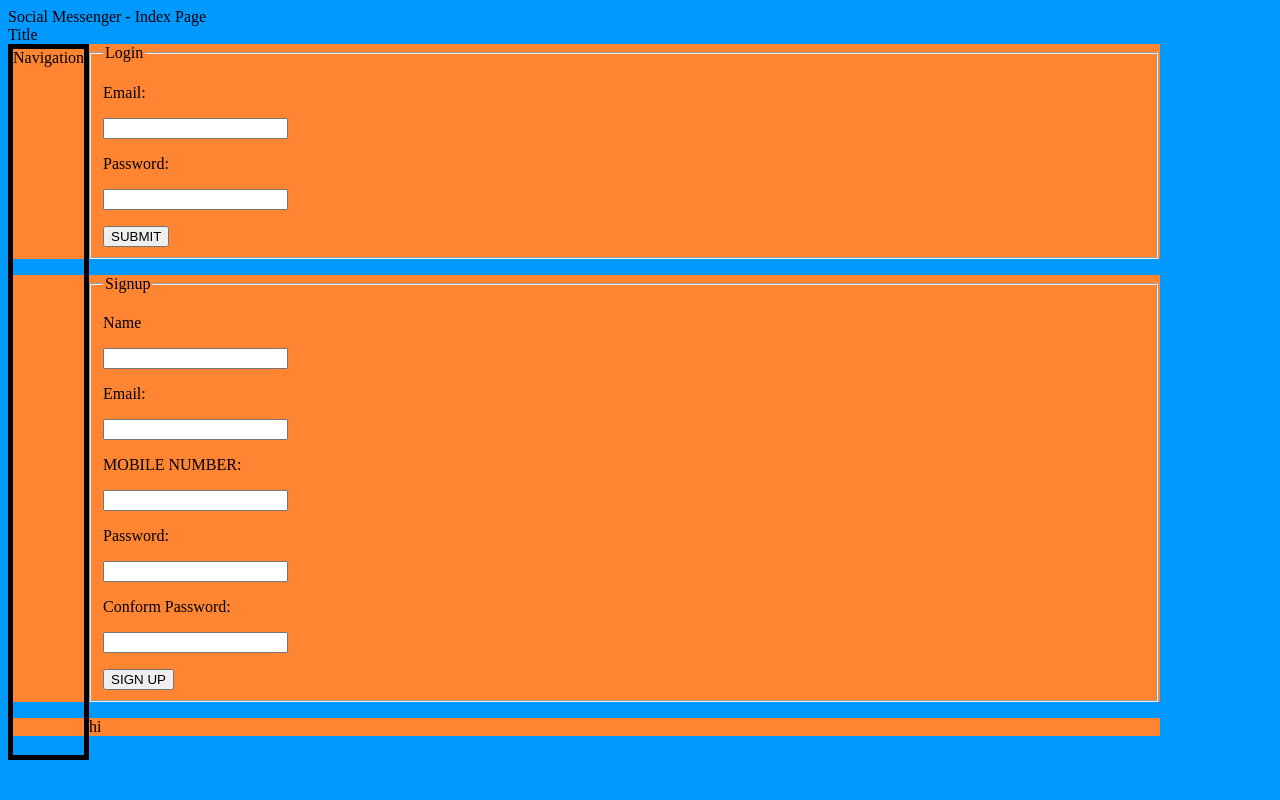
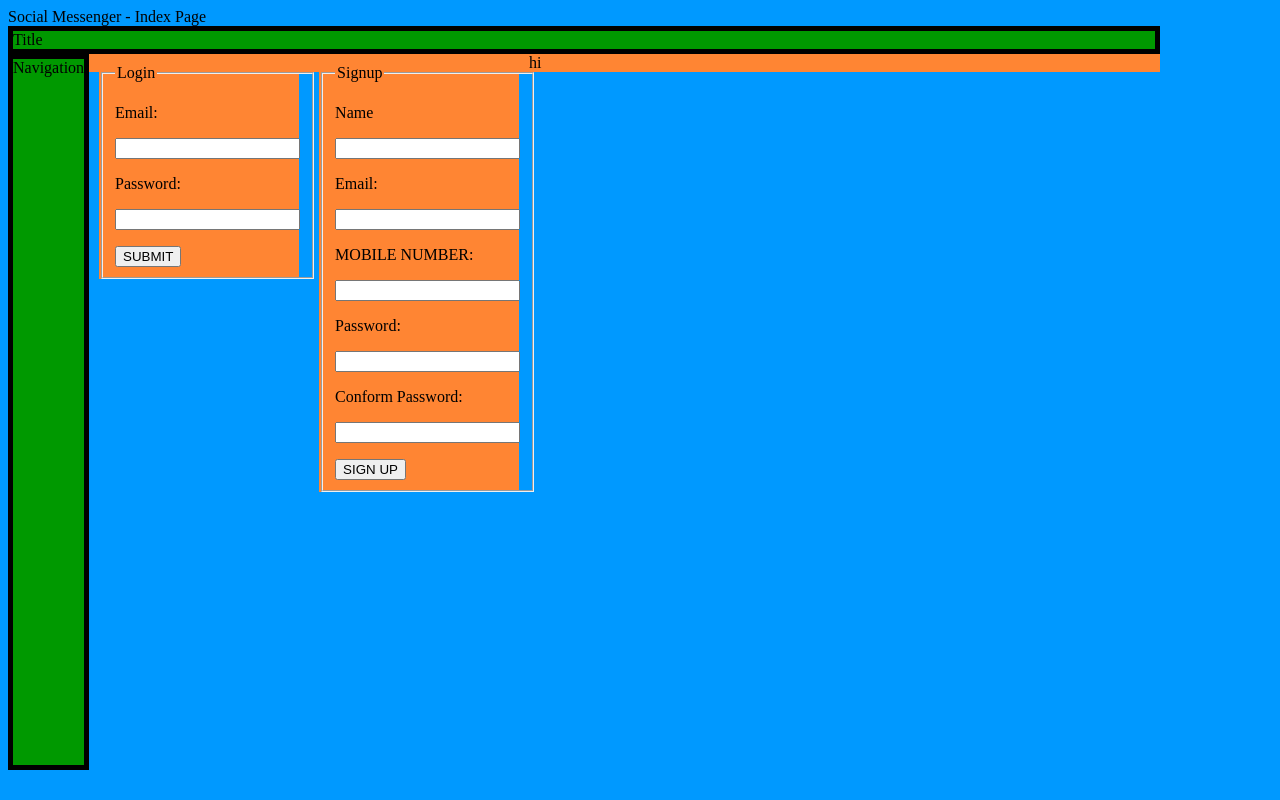
Before and after one commit to derekshorten/HDWD-Web-Project, a PHP site: page / in a window 1280 px wide. Run offline with PHP 8.4, Linux system fonts and the light colour scheme.

Commit message:
Changes to style
Made changes to style of form, header and Navigation

```diff
--- a/Style/style.css
+++ b/Style/style.css
@@ -1,7 +1,7 @@
-header{}
-nav{float:left;border: 5px solid;height: 90%}
+header{background-color:#009900;border: 5px solid}
+nav{float:left;border: 5px solid;height: 90%;background-color:#009900}
 body{width: 90%;background-color: #0099FF}
-form{float: bottom; background-color:#FF8533}
-column1of2{float: left; width: 620px; margin: 10px;}
-column2of2{float: left; width: 620px; margin: 10px;}
+form{float:left; background-color:#FF8533; width: 200px; margin: 10px}
+
+
 footer{float:bottom; background-color: #FF8533;}
--- a/index.php
+++ b/index.php
@@ -8,7 +8,9 @@ include ('Include\nav.php');
 ?>
 
 <body>
-<div class="column10f2">
+
+
+
 <form>
 <fieldset>
 <legend>
@@ -25,9 +27,9 @@ Login
 <input type ="submit" name="submit" value="SUBMIT"/>
 </fieldset>
 </form>
-<div class="column20f2">
+
 <form>
-<fieldset >
+<fieldset  >
 <legend>
 Signup
 </legend>
```
